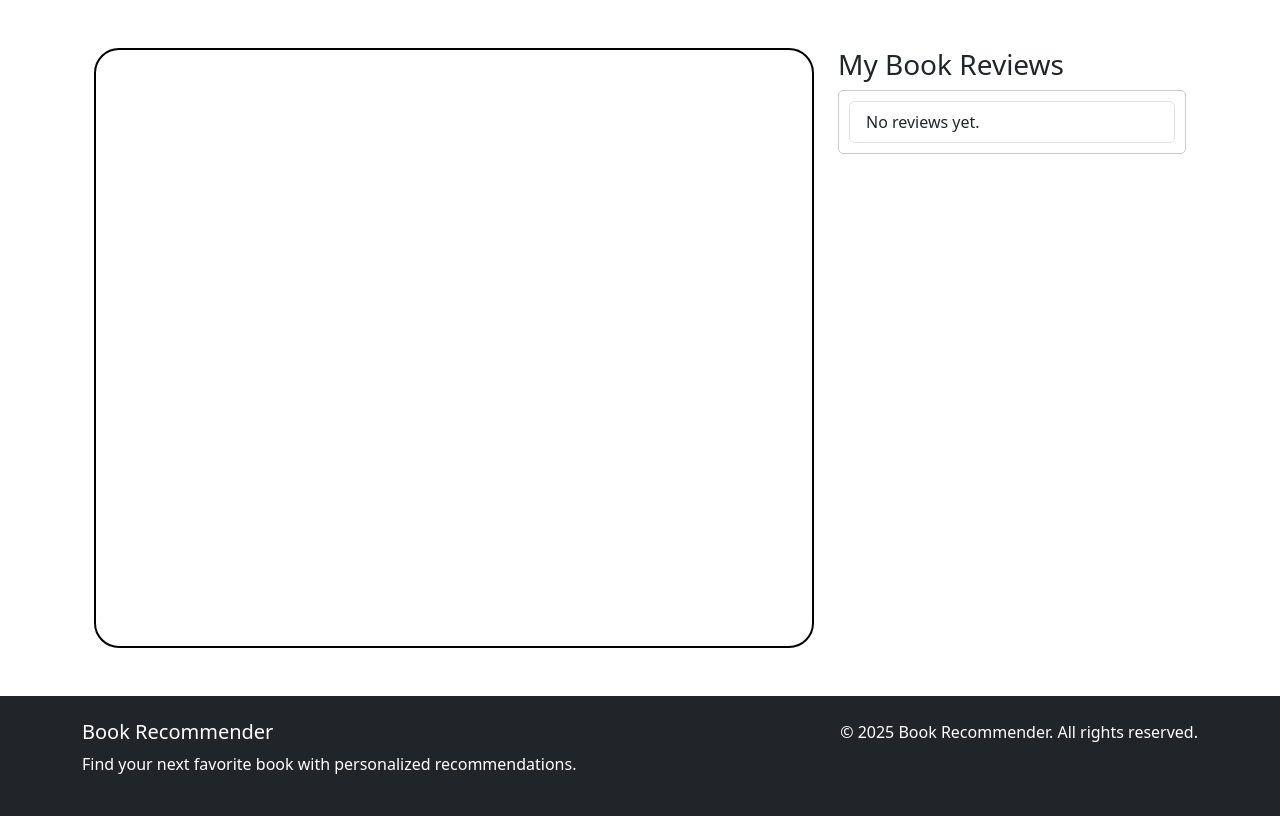
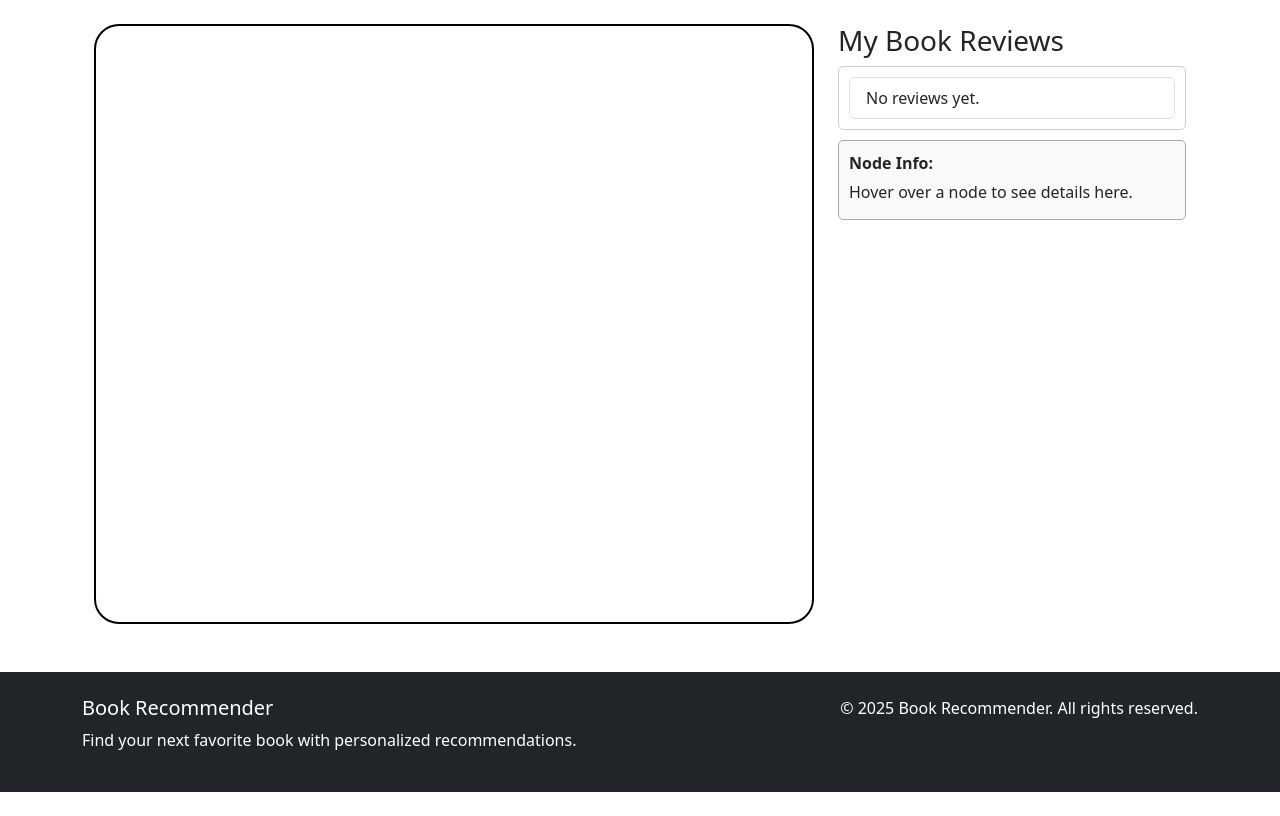
Before and after one commit to J4ninja/book-recommender, a Django app: template book_recommender_app/templates/recommendations.html in a window 1280 px wide. Shown: the part 56-872 px from the top of the page. After the commit the page ends 848 px from the top, so only its background shows below. Run offline with Django 5.2, Linux system fonts and the light colour scheme; the template is opened without the code that fills it, so the values that code supplies are empty; some libraries are stand-ins or nearby versions.

Commit message:
updated graph vis
included hover over details

```diff
--- a/book_recommender_app/recommender.py
+++ b/book_recommender_app/recommender.py
@@ -1,6 +1,6 @@
 from sklearn.metrics.pairwise import cosine_similarity
 import numpy as np
-from .models import Book, Review, User
+from .models import Review
 from neomodel import db
 
 def get_book_title_from_review(review):
@@ -20,7 +20,7 @@ def get_reviews_to_compare(review):
 
     results, _ = db.cypher_query(query, {'review_id': review.review_id})
 
-    return [review.inflate(row[0]) for row in results]
+    return [Review.inflate(row[0]) for row in results]
 
 def find_similar_reviews(review):
     '''given a review, returns a list object, with each element containing a list of [similar_review, reviewer]'''
--- a/book_recommender_app/templates/recommendations.html
+++ b/book_recommender_app/templates/recommendations.html
@@ -4,7 +4,7 @@
 <script src='https://unpkg.com/cytoscape@3.19.0/dist/cytoscape.min.js'></script>
 <script src='https://code.jquery.com/jquery-3.6.0.min.js'></script>
 
-<div class='container mt-4'>
+<div class='container fluid'>
     <div class='row'>
         <!-- Graph on the left side -->
         <div class='col-md-8'>
@@ -14,7 +14,7 @@
         <!-- User reviews list on the right side -->
         <div class='col-md-4'>
             <h3>My Book Reviews</h3>
-            <div style="max-height: 550px; overflow-y: auto; border: 1px solid #ccc; padding: 10px; border-radius: 5px;">
+            <div style='max-height: 250px; overflow-y: auto; border: 1px solid #ccc; padding: 10px; border-radius: 5px;'>
                 <ul class='list-group'>
                     {% for user_review in user_reviews %}
                         <li class='list-group-item' data-id='{{ user_review.review_id }}' data-title='{{ user_review.review_summary }}'>
@@ -24,6 +24,10 @@
                         <li class='list-group-item'>No reviews yet.</li>
                     {% endfor %}
                 </ul>
+            </div>
+            <div id='node-info-box' style='margin-top: 10px; max-height: 300px; overflow-y: auto; padding: 10px; border: 1px solid #aaa; border-radius: 5px; background-color: #f9f9f9; min-height: 80px;'>
+                <strong>Node Info:</strong>
+                <div id='node-info-content' style='margin-top: 5px;'>Hover over a node to see details here.</div>
             </div>
         </div>
     </div>
@@ -113,7 +117,10 @@ $(document).ready(function () {
                     if (cy.getElementById(reviewId).length === 0) {
                         cy.add({
                             group: 'nodes',
-                            data: { id: reviewId, label: response.node.label, type: 'review' }
+                            data: { id: reviewId, label: response.node.label, type: 'review' , 'book_title': response.node.book_title,
+                                'review_summary': response.node.review_summary, 'helpfulness_ratio': response.node.helpfulness_ratio,
+                                'review_score': response.node.review_score, 'review_time': response.node.review_time, 'review_text': response.node.review_text
+                            }
                         });
                     }
 
@@ -137,9 +144,38 @@ $(document).ready(function () {
     }
 });
 
+    cy.on('mouseover', 'node', function (event) {
+        const node = event.target;
+        const type = node.data('type');
+        let html = '';
 
+        if (type === 'user' || type === 'active_user') {
+            html = `
+                <strong>Profile Name:</strong> ${node.data('profile_name') || node.data('label')}<br>
+                <strong>Type:</strong> ${type === 'active_user' ? 'Active User' : 'User'}
+            `;
+        } else if (type === 'review') {
+            html = `
+                <strong>Book:</strong> ${node.data('book_title') || 'huh'}<br>
+                <strong>Summary:</strong> ${node.data('review_summary') || 'wtf'}<br>
+                <strong>Review:</strong> ${node.data('review_text') || '??'}
+            `;
+        } else if (type === 'book') {
+            html = `
+                <strong>Book Title:</strong> ${node.data('label')}
+            `;
+        } else {
+            html = `<strong>Node:</strong> ${node.data('label')}`;
+        }
 
-    // Handle clicking on nodes to fetch new recommendations
+        $('#node-info-content').html(html);
+    });
+
+    //cy.on('mouseout', 'node', function () {
+    //    $('#node-info-content').html('Hover over a node to see details here.');
+    //});
+
+    // on node click, get similar authors and add to graph
     cy.on('tap', 'node', function (event) {
         const node = event.target;
         const nodeType = node.data('type');
@@ -162,6 +198,7 @@ $(document).ready(function () {
                         });
 
                         response.edges.forEach(edge => {
+                            console.log(edge.source,edge.target,edge.label)
                             if (cy.getElementById(edge.source).length > 0 && cy.getElementById(edge.target).length > 0) {
                                 cy.add({
                                     group: 'edges',
@@ -192,12 +229,18 @@ $(document).ready(function () {
                     if (response.status === 'success') {
                         response.nodes.forEach(node => {
                             if (cy.getElementById(node.id).length === 0) {
-                                cy.add({ group: 'nodes', data: { id: node.id, label: node.label, type:node.type } });
+                                console.log(node.review_id)
+                                cy.add({ group: 'nodes', data: { id: node.id, label:node.label, type: 'review' , 'book_title': node.book_title,
+                                'review_summary': node.review_summary, 'helpfulness_ratio': node.helpfulness_ratio,
+                                'review_score': node.review_score, 'review_time': node.review_time, 'review_text': node.review_text
+                            } });
                             }
                         });
 
                         response.edges.forEach(edge => {
+                            console.log(edge.source,edge.target,edge.label)
                             if (cy.getElementById(edge.source).length > 0 && cy.getElementById(edge.target).length > 0) {
+
                                 cy.add({
                                     group: 'edges',
                                     data: { source: edge.source, target: edge.target, label: edge.label }
```
Also changed, not shown: book_recommender_app/views.py (+23 -3 lines), book_recommender_app/models.py (line endings or trailing spaces).
